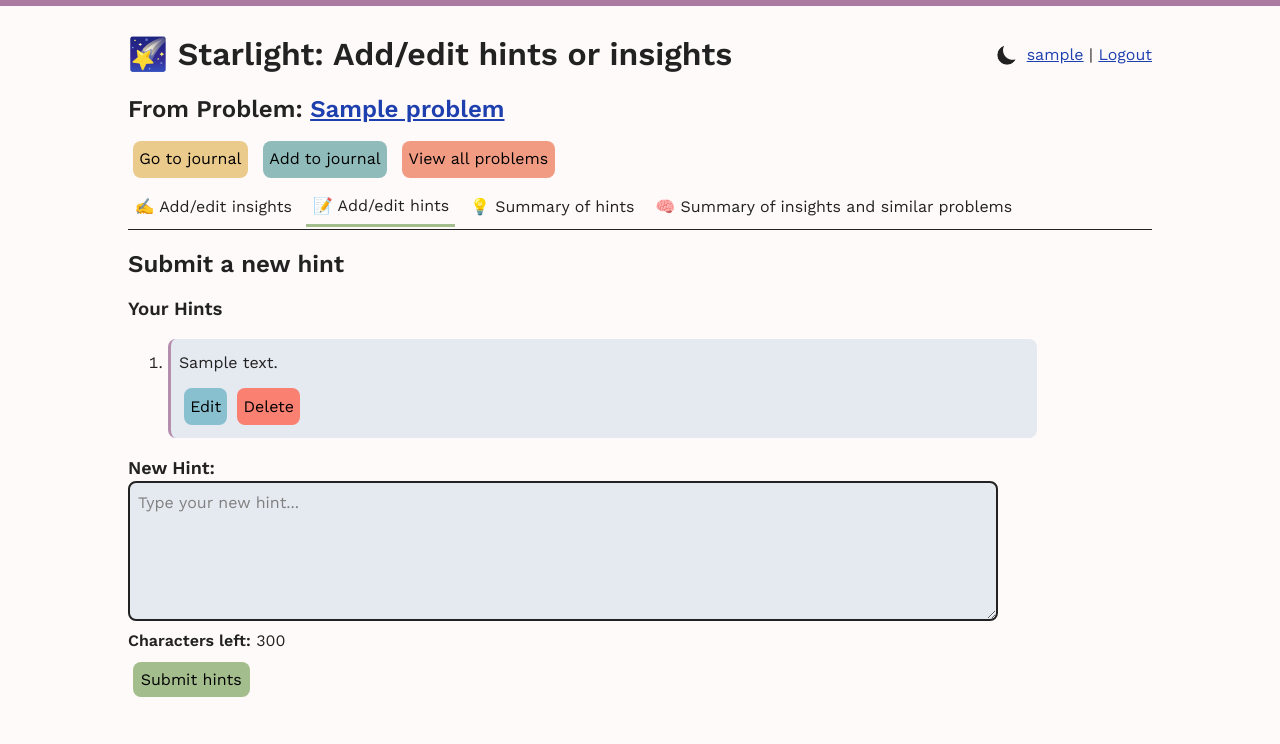
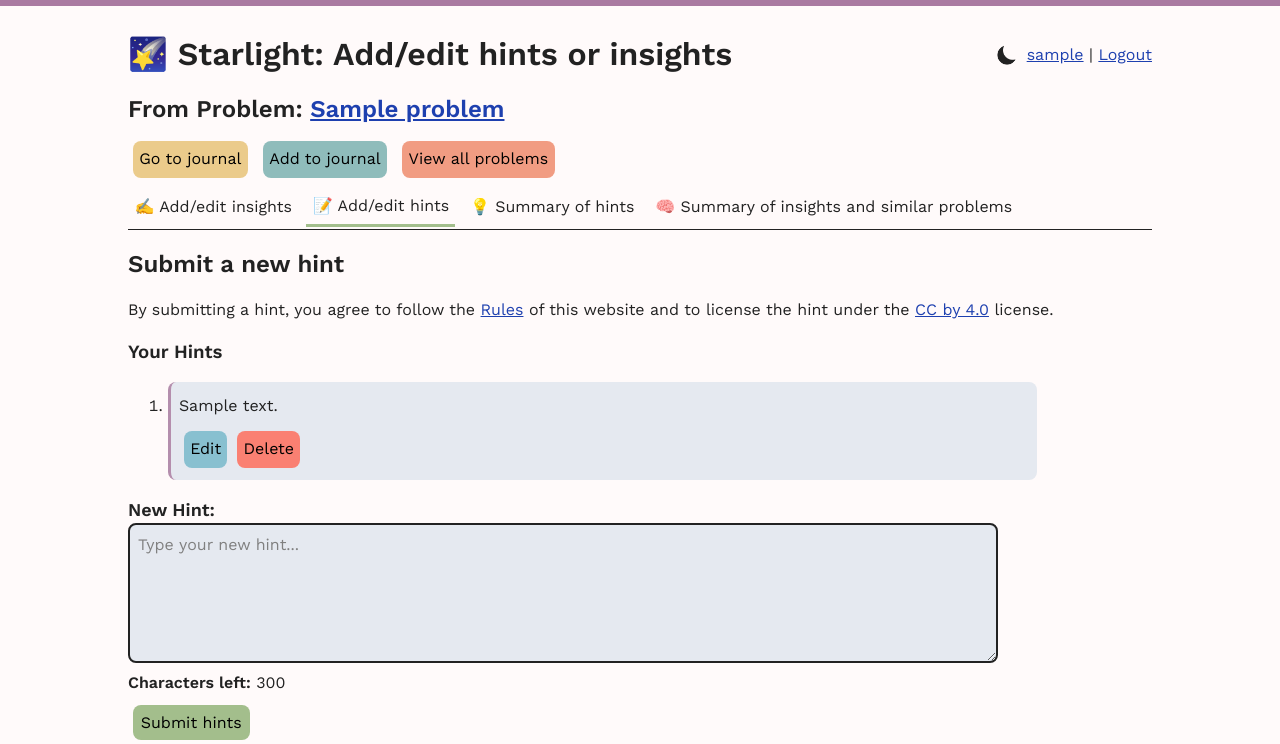
Before and after one commit to bkf2020/starlight, a Django app: page /problems/1/?type=hint in a window 1280 px wide. Shown: the top 744 px of the page. Run offline with Django 4.2, Linux system fonts and the light colour scheme; a user stored in the database is signed in; tables that the repository leaves empty hold one stand-in row (values such as "Sample post"); parts of the project's set-up code (start-up, migrations or seed data) failed here and were passed over.

Commit message:
Add links to rules on page to create insights/hints/sign up, remove open sans, remove contact email in profanity/use is not None

```diff
--- a/problems/forms.py
+++ b/problems/forms.py
@@ -8,16 +8,16 @@ class HintForm(forms.Form):
     def clean(self):
         cleaned_data = super().clean()
         hint_text = cleaned_data.get("hint")
-        if hint_text != None and profanity.contains_profanity(hint_text):
-            raise ValidationError("We think your hint contains profanity. If you think this is a mistake contact [TBA]. Please remove the profanity and then submit again.")
+        if hint_text is not None and profanity.contains_profanity(hint_text):
+            raise ValidationError("We think your hint contains profanity. Please remove the profanity and then submit again.")
         return cleaned_data
     hint = forms.CharField(widget=forms.Textarea(attrs={'name':'hint', 'rows':5, 'cols': 30, 'placeholder': "Type your new hint..."}), label="New Hint:", min_length=8, max_length=300)
 class InsightForm(forms.Form):
     def clean(self):
         cleaned_data = super().clean()
         insight_text = cleaned_data.get("insight")
-        if insight_text != None and profanity.contains_profanity(insight_text):
-            raise ValidationError("We think your insight contains profanity. If you think this is a mistake contact [TBA]. Please remove the profanity and submit again.")
+        if insight_text is not None and profanity.contains_profanity(insight_text):
+            raise ValidationError("We think your insight contains profanity. Please remove the profanity and submit again.")
         return cleaned_data
     insight = forms.CharField(widget=forms.Textarea(attrs={'name':'insight', 'rows':5, 'cols': 30, 'placeholder': "Type your new insight.."}), label="New Insight:", min_length=8, max_length=300)
 class HintUpdateForm(ModelForm):
@@ -27,8 +27,8 @@ class HintUpdateForm(ModelForm):
     def clean(self):
         cleaned_data = super().clean()
         hint = cleaned_data.get("text")
-        if hint != None and profanity.contains_profanity(hint):
-            raise ValidationError("We think your hint contains profanity. If you think this is a mistake contact [TBA]. Please remove the profanity and submit again.")
+        if hint is not None and profanity.contains_profanity(hint):
+            raise ValidationError("We think your hint contains profanity. Please remove the profanity and submit again.")
         return cleaned_data
     text = forms.CharField(widget=forms.Textarea(attrs={'name':'hint', 'rows':5, 'cols': 30, 'placeholder': "Update your hint..."}), label="Update your hint:", min_length=8, max_length=300)
 class InsightUpdateForm(ModelForm):
@@ -38,7 +38,7 @@ class InsightUpdateForm(ModelForm):
     def clean(self):
         cleaned_data = super().clean()
         insight = cleaned_data.get("text")
-        if insight != None and profanity.contains_profanity(insight):
-            raise ValidationError("We think your insight contains profanity. If you think this is a mistake contact [TBA]. Please remove the profanity and submit again.")
+        if insight is not None and profanity.contains_profanity(insight):
+            raise ValidationError("We think your insight contains profanity. Please remove the profanity and submit again.")
         return cleaned_data
     text = forms.CharField(widget=forms.Textarea(attrs={'name':'insight', 'rows':5, 'cols': 30, 'placeholder': "Update your insight..."}), label="Update your insight:", min_length=8, max_length=300)
--- a/problems/templates/problems/problem.html
+++ b/problems/templates/problems/problem.html
@@ -80,6 +80,11 @@
 		{% if request.GET.type == "hint" %}
 			<h2 id="submit">Submit a new hint</h2>
 			{% if user.is_authenticated %}
+				<p>
+					By submitting a hint, you agree to follow the <a href="{% url 'about-rules' %}">Rules</a>
+					of this website and to license the hint under the
+					<a href="https://creativecommons.org/licenses/by/4.0/" target="_blank" rel="noopener noreferrer">CC by 4.0</a> license.
+				</p>
 				{% if user_hints %}
 					<h3 id="userHints">Your Hints</h3>
 					<ol>
@@ -113,6 +118,11 @@
 		{% else %}
 			<h2 id="submit">Submit a new insight (automatically adds problem to journal)</h2>
 			{% if user.is_authenticated %}
+				<p>
+					By submitting an insight, you agree to follow the <a href="{% url 'about-rules' %}">Rules</a>
+					of this website and to license the hint under the
+					<a href="https://creativecommons.org/licenses/by/4.0/" target="_blank" rel="noopener noreferrer">CC by 4.0</a> license.
+				</p>
 				{% if user_insights %}
 					<h3 id="userInsights">Your Insights</h3>
 					<ol>
--- a/static/css/main.css
+++ b/static/css/main.css
@@ -1,5 +1,4 @@
 @import url('https://fonts.googleapis.com/css2?family=Work+Sans:wght@400;600&display=swap');
-@import url('https://fonts.googleapis.com/css2?family=Open+Sans:wght@400;700&display=swap');
 
 body {
 	font-family: "Work Sans", "Segoe UI", "Roboto", "BlinkMacSystemFont", -apple-system, Helvetica, Arial, sans-serif;
--- a/templates/account/signup.html
+++ b/templates/account/signup.html
@@ -37,7 +37,10 @@
     <ul>
       <li>Usernames must be 35 characters or fewer. Usernames may contain alphanumeric, _, @, +, . and - characters.</li>
       <li>Emails cannot be disposable to prevent spam</li>
-      <li>You agree with the rules of this website and have read the privacy notice by creating an account.</li>
+      <li>
+        You agree with <a href="{% url 'about-rules' %}" target="_blank" rel="noopener noreferrer">the rules of this website</a>
+        and agree with <a href="{% url 'about-privacy' %}" target="_blank" rel="noopener noreferrer">the privacy notice</a> by creating an account.
+      </li>
     </ul>
   </div>
 </div>
```
